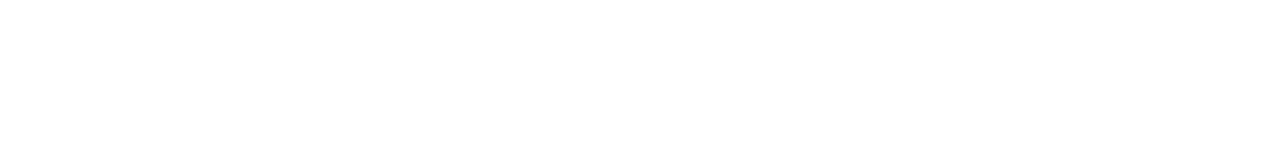
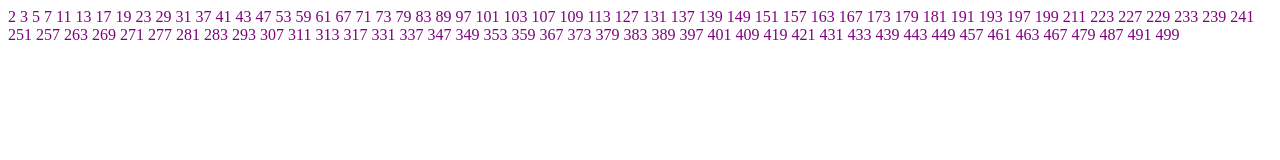
Before and after one commit to mosspaul/learning-web-dev, a plain HTML site: page index.html in a window 1280 px wide. Drawn offline with Linux system fonts and the light colour scheme.

Commit message:
Create prime number display app

```diff
--- a/index.html
+++ b/index.html
@@ -1,30 +1,56 @@
 <!DOCTYPE html>
-<html lang="en-us">
+<html lang="en">
   <head>
-    <meta charset="utf-8">
-    <meta name="viewport" content="width=device-width">
-    <title>Function scope example</title>
+    <meta charset="utf-8"/>
+    <title>Loops: Task 3</title>
+    <style>
+      p {
+        color: purple;
+        margin: 0.5em 0;
+      }
+
+      * {
+        box-sizing: border-box;
+      }
+    </style>
   </head>
-<body>
 
+  <body>
+
+    <section class="preview">
+
+
+
+    </section>
+
+  </body>
   <script>
-    const x = 3;
+    let i = 500;
+    const para = document.createElement('p');
 
-    function a() {
-      const y = 2;
-      output(y);
+    function isPrime(num) {
+      for(let i = 2; i < num; i++) {
+        if(num % i === 0) {
+          return false;
+        }
+      }
+
+      return true;
     }
 
-    function b() {
-      const z = x ** 3;
-      output(z);
+
+    // Add your code here
+    let currentNum = 2;
+    while (currentNum <= i) {
+      if (isPrime(currentNum)) {
+        para.appendChild(document.createTextNode(`\n${currentNum}`))
+      }
+      currentNum++;
     }
 
-    function output(value) {
-      const para = document.createElement('p');
-      document.body.appendChild(para);
-      para.textContent = `Value: ${value}`;
-    }
+    // Don't edit the code below here!
+    const section = document.querySelector('section');
+    section.appendChild(para);
   </script>
-</body>
+
 </html>
```
